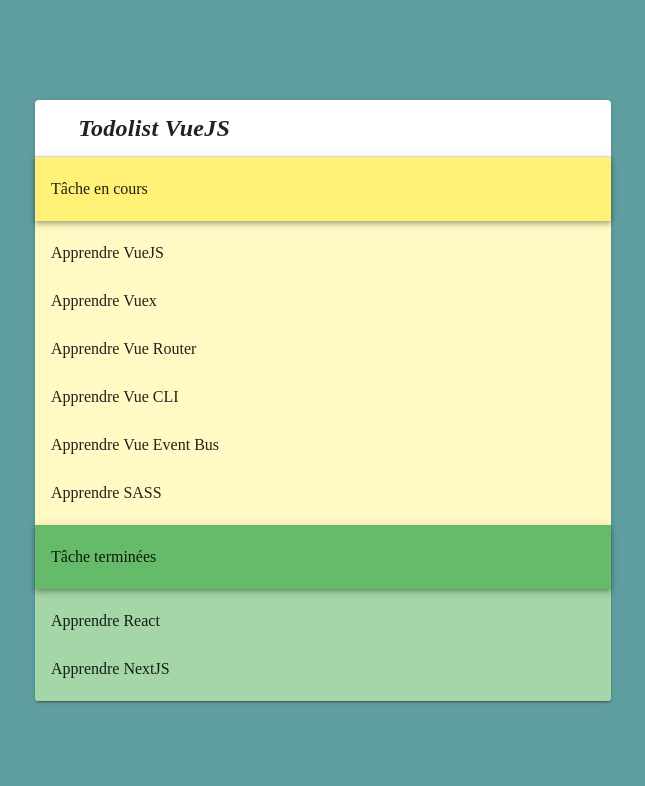
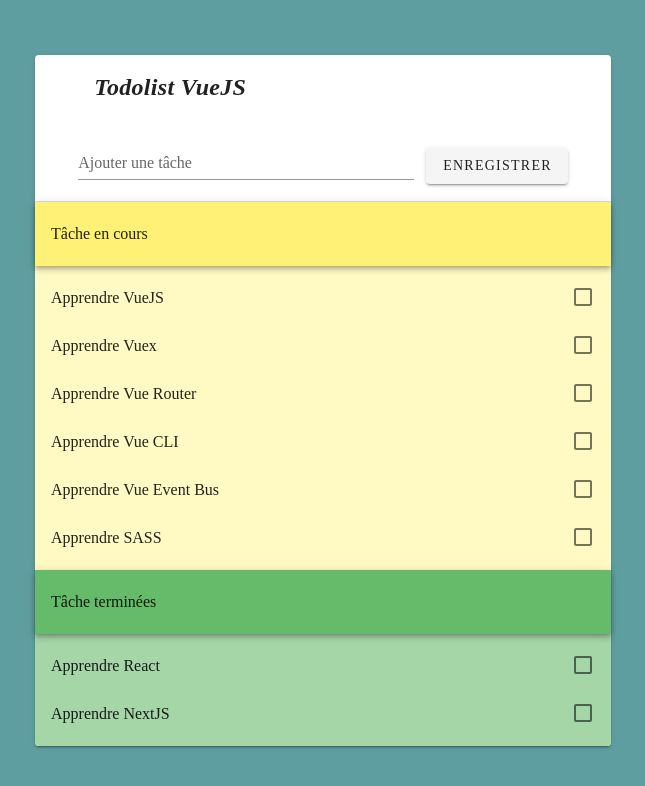
Before and after one commit to LaurentGourouvin/vuejs, a Vue app in the folder todolist/: page / in a window 1280 px wide. Shown: the top 786 px of the page, without its empty margins (317-962 px from the left). Built offline with nearby package versions, Linux system fonts and the light colour scheme.

Commit message:
ADD: Ajout d'un formulaire

```diff
--- a/todolist/src/App.vue
+++ b/todolist/src/App.vue
@@ -4,6 +4,12 @@
       <v-card id="card" elevation="12">
         <div id="card_flex">
           <v-card-title id="card_flex--title">Todolist VueJS</v-card-title>
+          <v-form>
+            <section id="formulaire">
+              <v-text-field label="Ajouter une tâche"></v-text-field>
+              <v-btn>Enregistrer</v-btn>
+            </section>
+          </v-form>
         </div>
         <v-divider></v-divider>
 
@@ -72,11 +78,17 @@ export default {
   gap: 0.75rem;
 }
 #card_flex--title {
-  width: 100%;
-  text-align: center;
   font-size: 24px;
   font-weight: bold;
-  padding: 0.75rem 0;
   font-style: italic;
 }
+#form {
+  display: flex;
+  flex-direction: row;
+}
+#formulaire {
+  display: flex;
+  align-items: center;
+  gap: 0.75rem;
+}
 </style>
--- a/todolist/src/components/TodosList.vue
+++ b/todolist/src/components/TodosList.vue
@@ -1,6 +1,9 @@
 <template>
   <v-list :color="color">
-    <v-list-item v-for="todo in todos" :key="todo.id">{{ todo.text }}</v-list-item>
+    <v-list-item v-for="todo in todos" :key="todo.id"
+      >{{ todo.text }}
+      <v-checkbox class="todos-checkbox"></v-checkbox>
+    </v-list-item>
   </v-list>
 </template>
 
@@ -15,10 +18,13 @@ export default {
     return {};
   },
   methods: {},
-  mounted() {
-    console.log(this.todos);
-  },
+  mounted() {},
 };
 </script>
 
-<style scoped></style>
+<style scoped>
+.todos-checkbox {
+  position: absolute;
+  right: 1rem;
+}
+</style>
```
